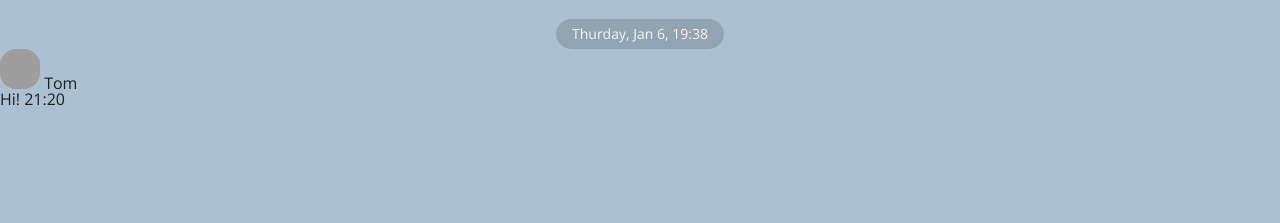
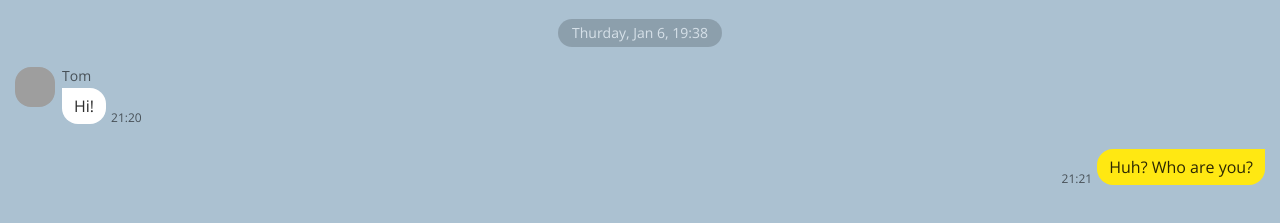
Before and after one commit to nolnoa/kokoa-clone-2021, a plain HTML site: page chat.html in a window 1280 px wide. Shown: the part 81-304 px from the top of the page. Drawn offline with nearby package versions, Linux system fonts and the light colour scheme; grey boxes are pictures that could not be loaded.

Commit message:
creating chat screen 2

```diff
--- a/chat.html
+++ b/chat.html
@@ -46,18 +46,23 @@
     </main>
 
     <div class="message">
-      <div class="message-row__receive">
+      <div class="message-row">
         <img src="photos/fruit.png" />
-        <span class="message-row__name">Tom</span>
         <div class="message-row__content">
-          <span class="message__bubble">Hi!</span>
-          <span class="message__time">21:20</span>
+          <span class="message__name">Tom</span>
+          <div class="message__info">
+            <span class="message__bubble">Hi!</span>
+            <span class="message__time">21:20</span>
+          </div>
         </div>
       </div>
-      <div class="message-row__send">
+
+      <div class="message-row message-row--send">
         <div class="message-row__content">
-          <span class="message__time"></span>
-          <span class="message__bubble"></span>
+          <div class="message__info">
+            <span class="message__bubble">Huh? Who are you?</span>
+            <span class="message__time">21:21</span>
+          </div>
         </div>
       </div>
     </div>
--- a/css/screens/chat.css
+++ b/css/screens/chat.css
@@ -22,20 +22,64 @@
 }
 
 .chat-timestamp {
-  margin-top: 100px;
+  margin: 100px 0px 10px;
   display: flex;
   justify-content: center;
 }
 .chat-timestamp div {
-  background-color: rgba(0, 0, 0, 0.15);
-  color: whitesmoke;
+  background-color: rgba(0, 0, 0, 0.35);
+  color: white;
+  opacity: 0.5;
   font-size: 14px;
-  padding: 8px 16px;
+  padding: 7px 14px;
   border-radius: 16px;
 }
 
-.message-row__receive img {
+.message-row {
+  padding: 10px 15px;
+  width: 100%;
+  box-sizing: border-box;
+  display: flex;
+}
+
+.message-row img {
   height: 40px;
   width: 40px;
   border-radius: 40%;
 }
+.message-row__content {
+  margin-left: 7px;
+}
+.message__name {
+  font-size: 14px;
+  opacity: 0.7;
+}
+.message__info {
+  display: flex;
+  align-items: flex-end;
+  margin-top: 5px;
+}
+.message__bubble {
+  background-color: white;
+  padding: 10px 12px;
+  border-radius: 16px;
+  border-top-left-radius: 0;
+  margin-right: 5px;
+}
+.message__time {
+  font-size: 12px;
+  opacity: 0.7;
+}
+.message-row--send {
+  justify-content: flex-end;
+}
+.message-row--send .message__info {
+  flex-direction: row-reverse;
+}
+.message-row--send .message__bubble {
+  background-color: var(--yellow);
+  border-top-right-radius: 0;
+  border-top-left-radius: 16px;
+  margin-left: 5px;
+  margin-right: 0;
+}
```
